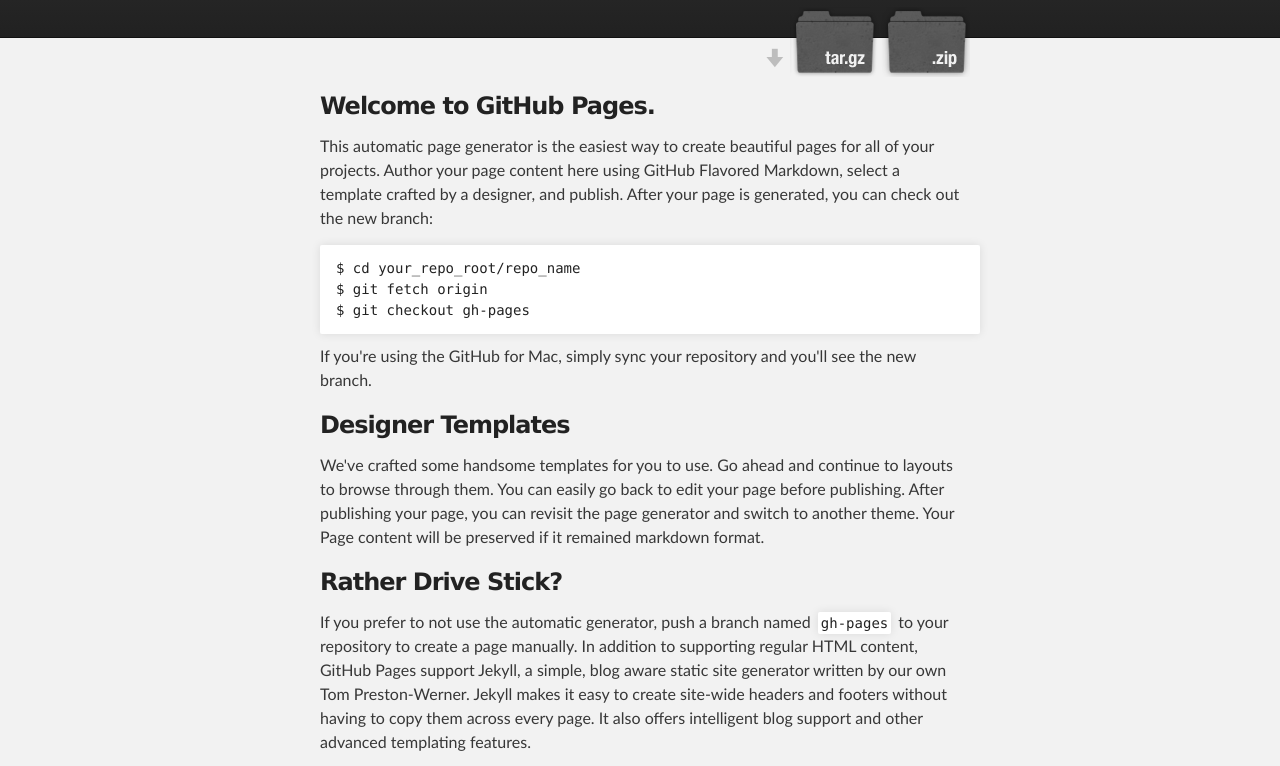
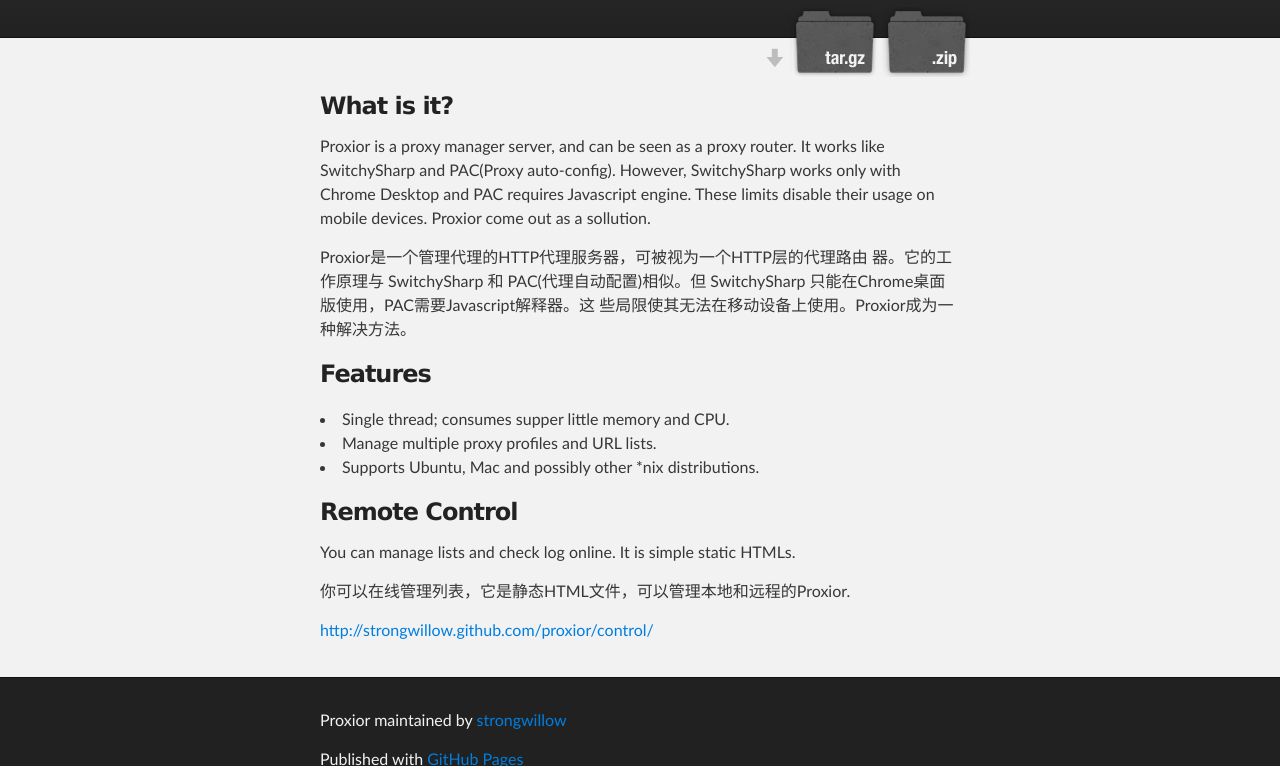
Before and after one commit to quinncnl/proxior, a plain HTML site: page index.html in a window 1280 px wide. Shown: the part 172-938 px from the top of the page. Drawn offline with Linux system fonts and the light colour scheme.

Commit message:
rewrite index

```diff
--- a/control/js/js.js
+++ b/control/js/js.js
@@ -66,6 +66,7 @@
 
 function douptarget() {
     $.cookie('target',  $("#target_proxy").val(), { expires: 7 });
+    target = $("#target_proxy").val();
 }
 
 function dosubmit() {
--- a/index.html
+++ b/index.html
@@ -19,7 +19,7 @@
           <a id="forkme_banner" href="https://github.com/strongwillow/proxior">View on GitHub</a>
 
           <h1 id="project_title">Proxior</h1>
-          <h2 id="project_tagline">A proxy manager</h2>
+          <h2 id="project_tagline">A proxy manager proxy server</h2>
 
             <section id="downloads">
               <a class="zip_download_link" href="https://github.com/strongwillow/proxior/zipball/master">Download this project as a .zip file</a>
@@ -31,32 +31,33 @@
     <!-- MAIN CONTENT -->
     <div id="main_content_wrap" class="outer">
       <section id="main_content" class="inner">
-        <h3>Welcome to GitHub Pages.</h3>
+        <h3>What is it?</h3>
 
-<p>This automatic page generator is the easiest way to create beautiful pages for all of your projects. Author your page content here using GitHub Flavored Markdown, select a template crafted by a designer, and publish. After your page is generated, you can check out the new branch:</p>
+<p>Proxior is a proxy manager server, and can be seen as a proxy
+      router. It works like SwitchySharp and PAC(Proxy
+      auto-config). However, SwitchySharp works only with Chrome
+      Desktop and PAC requires Javascript engine. These limits disable their
+      usage on mobile devices. Proxior come out as a sollution.</p>
 
-<pre><code>$ cd your_repo_root/repo_name
-$ git fetch origin
-$ git checkout gh-pages
-</code></pre>
+<p>Proxior是一个管理代理的HTTP代理服务器，可被视为一个HTTP层的代理路由
+      器。它的工作原理与 SwitchySharp 和 PAC(代理自动配置)相似。但
+      SwitchySharp 只能在Chrome桌面版使用，PAC需要Javascript解释器。这
+      些局限使其无法在移动设备上使用。Proxior成为一种解决方法。</p>
 
-<p>If you're using the GitHub for Mac, simply sync your repository and you'll see the new branch.</p>
+<h3>Features</h3>
 
-<h3>Designer Templates</h3>
+<p><li>Single thread; consumes supper little memory and CPU.</li>
+<li>Manage multiple proxy profiles and URL lists.</li>
+<li>Supports Ubuntu, Mac and possibly other *nix distributions.</li></p>
 
-<p>We've crafted some handsome templates for you to use. Go ahead and continue to layouts to browse through them. You can easily go back to edit your page before publishing. After publishing your page, you can revisit the page generator and switch to another theme. Your Page content will be preserved if it remained markdown format.</p>
+<h3>Remote Control</h3>
+<p>
+You can manage lists and check log online. It is simple static
+HTMLs.</p>
+<p>
+你可以在线管理列表，它是静态HTML文件，可以管理本地和远程的Proxior.</p>
+<p><a href="http://strongwillow.github.com/proxior/control/">http://strongwillow.github.com/proxior/control/</a></p>
 
-<h3>Rather Drive Stick?</h3>
-
-<p>If you prefer to not use the automatic generator, push a branch named <code>gh-pages</code> to your repository to create a page manually. In addition to supporting regular HTML content, GitHub Pages support Jekyll, a simple, blog aware static site generator written by our own Tom Preston-Werner. Jekyll makes it easy to create site-wide headers and footers without having to copy them across every page. It also offers intelligent blog support and other advanced templating features.</p>
-
-<h3>Authors and Contributors</h3>
-
-<p>You can <a href="https://github.com/blog/821" class="user-mention">@mention</a> a GitHub username to generate a link to their profile. The resulting <code>&lt;a&gt;</code> element will link to the contributor's GitHub Profile. For example: In 2007, Chris Wanstrath (<a href="https://github.com/defunkt" class="user-mention">@defunkt</a>), PJ Hyett (<a href="https://github.com/pjhyett" class="user-mention">@pjhyett</a>), and Tom Preston-Werner (<a href="https://github.com/mojombo" class="user-mention">@mojombo</a>) founded GitHub.</p>
-
-<h3>Support or Contact</h3>
-
-<p>Having trouble with Pages? Check out the documentation at <a href="http://help.github.com/pages">http://help.github.com/pages</a> or contact <a href="mailto:support@github.com">support@github.com</a> and we’ll help you sort it out.</p>
       </section>
     </div>
 
```
